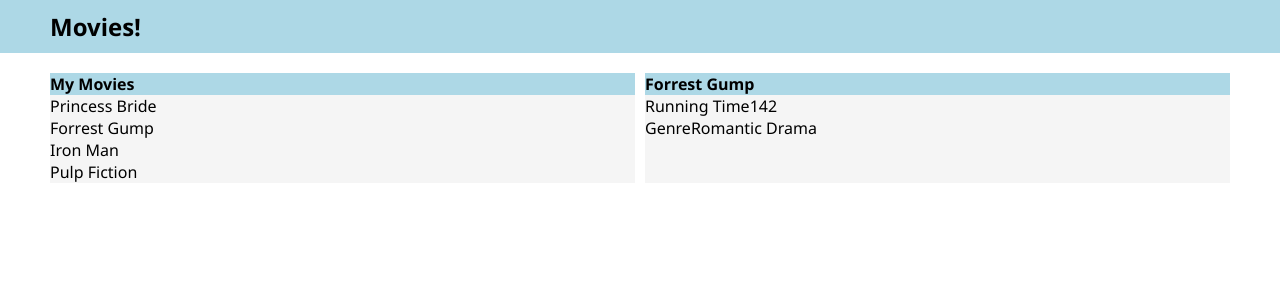
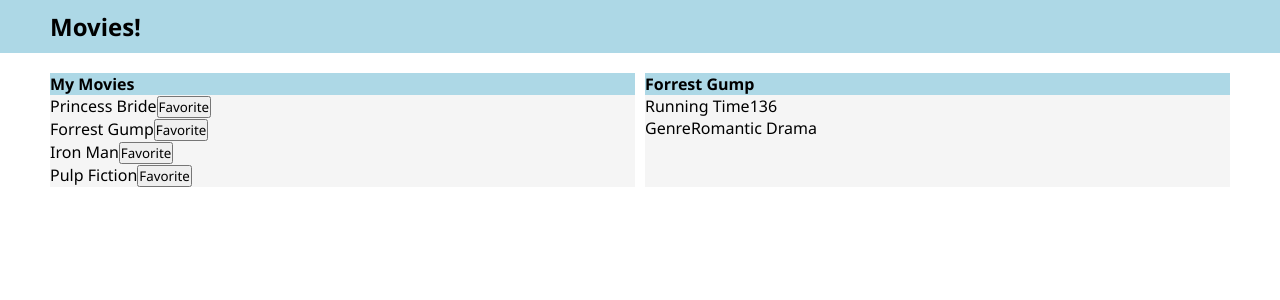
Before and after one commit to ltpoole/movies_frontend, a React (Create React App) app: page / in a window 1280 px wide. Shown: the top 300 px of the page. Built offline with nearby package versions, Linux system fonts and the light colour scheme; the HTML template or start-up script is replaced by a standard one.

Commit message:
Completed Event Handler tutorial

```diff
--- a/src/App.jsx
+++ b/src/App.jsx
@@ -1,14 +1,14 @@
-import './App.css';
-import Header from './components/Header/Header';
-import MovieList from './components/MovieList/MovieList';
-import MovieInfo from './components/MovieInfo/MovieInfo';
+import "./App.css";
+import Header from "./components/Header/Header";
+import MovieList from "./components/MovieList/MovieList";
+import MovieInfo from "./components/MovieInfo/MovieInfo";
 
 function App() {
   const selectedMovie = {
     title: "Forrest Gump",
-    runningTime: 142,
-    genre: "Romantic Drama"
-  }
+    runningTime: 136,
+    genre: "Romantic Drama",
+  };
 
   return (
     <div className="App">
--- /dev/null
+++ b/src/components/MovieItem/MovieItem.jsx
@@ -0,0 +1,14 @@
+const MovieItem = ({ title }) => {
+  const handleClick = (e) => {
+    console.log(e);
+  };
+
+  return (
+    <div className="movie-item">
+      <span>{title}</span>
+      <button onClick={handleClick}>Favorite</button>
+    </div>
+  );
+};
+
+export default MovieItem;
--- a/src/components/MovieList/MovieList.jsx
+++ b/src/components/MovieList/MovieList.jsx
@@ -1,14 +1,16 @@
+import MovieItem from "../MovieItem/MovieItem";
+
 const MovieList = ({}) => {
-    const movies = ['Princess Bride', 'Forrest Gump', 'Iron Man', 'Pulp Fiction']
-    const movieItems = movies.map((movie) => <div>{movie}</div>)
-    return (
-        <div className="flex-item">
-            <h4>My Movies</h4>
-            <div>
-                {movieItems}
-            </div>
-        </div>
-    );
-}
+  const movies = ["Princess Bride", "Forrest Gump", "Iron Man", "Pulp Fiction"];
+  const movieItems = movies.map((movie) => (
+    <MovieItem key={movie} title={movie} />
+  ));
+  return (
+    <div className="flex-item">
+      <h4>My Movies</h4>
+      <div>{movieItems}</div>
+    </div>
+  );
+};
 
 export default MovieList;
```
